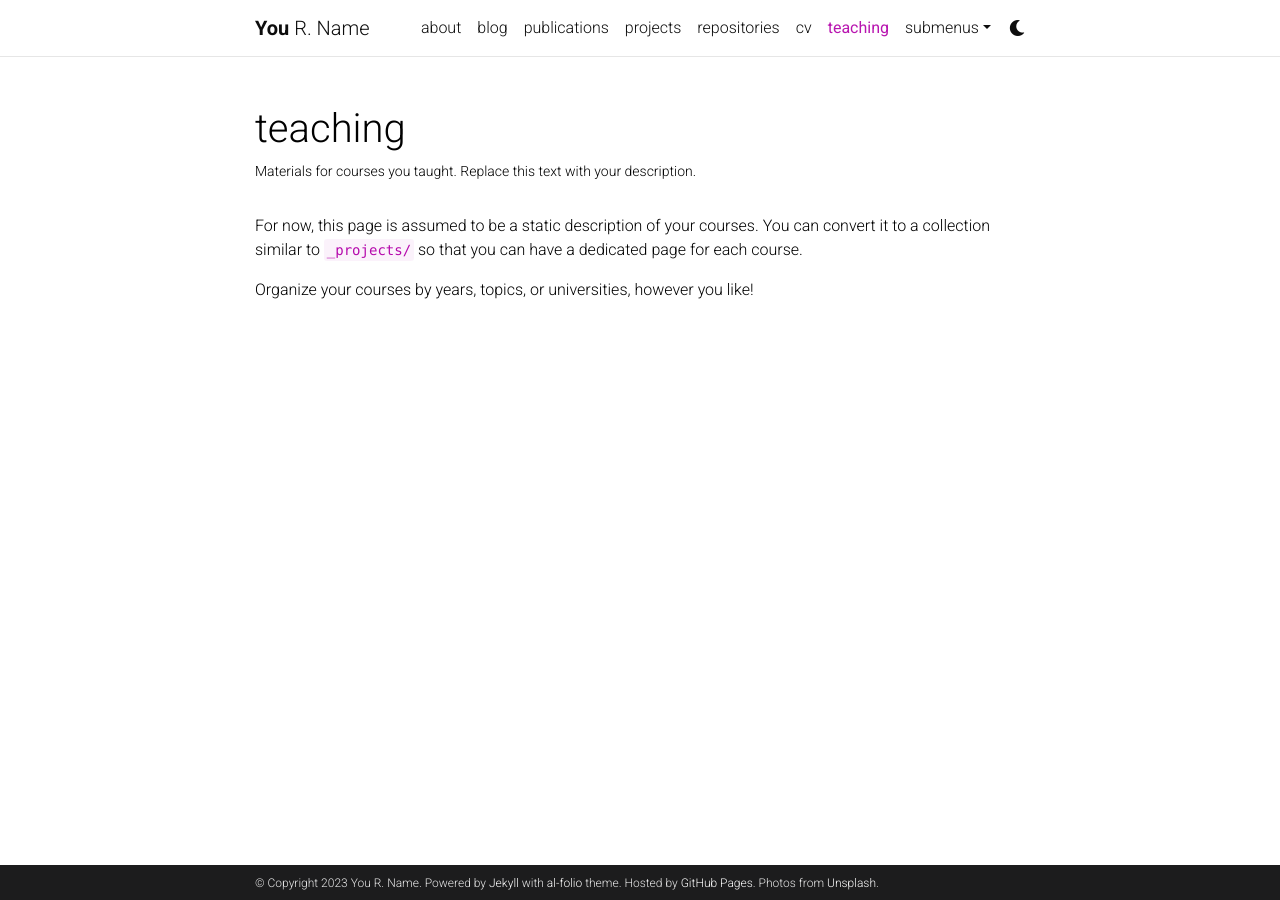
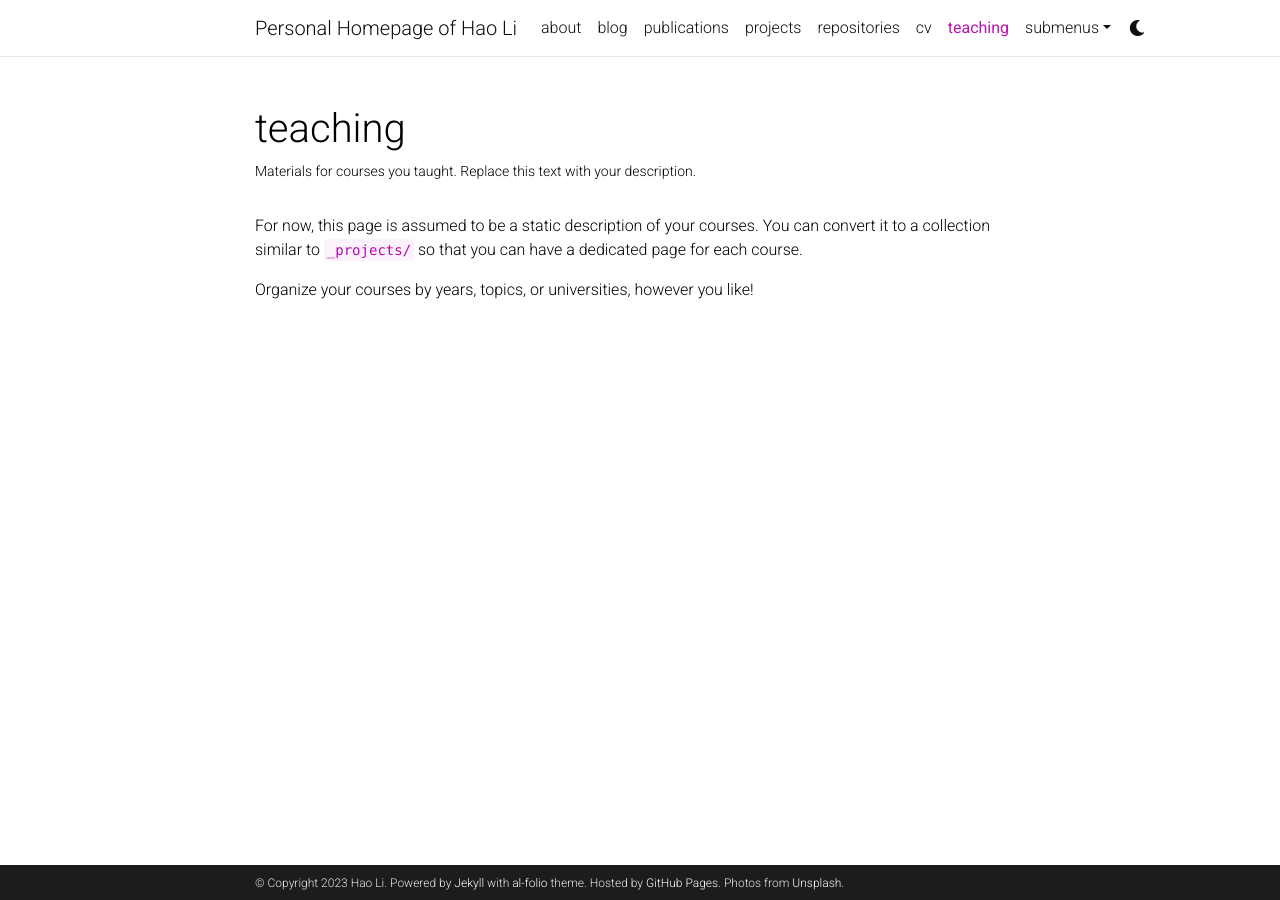
Before and after one commit to leolee99/leolee99.github.io, a Jekyll site: the page built from _pages/teaching.md, in a window 1280 px wide. Built offline with Jekyll 4.4.1, drawn with Linux system fonts in a browser that asks for light colours; comment, search, counter and statistics services are not loaded; a style sheet for code colours, icons or effects is not loaded.

Commit message:
Update _config.yml

```diff
--- a/_config.yml
+++ b/_config.yml
@@ -2,11 +2,11 @@
 # Site settings
 # -----------------------------------------------------------------------------
 
-title: blank # the website title (if blank, full name will be used instead)
-first_name: You
-middle_name: R.
-last_name: Name
-email: you@example.com
+title: Personal Homepage of Hao Li # the website title (if blank, full name will be used instead)
+first_name: Hao
+middle_name:
+last_name: Li
+email: 18th.leolee@gmail.com
 description: > # the ">" symbol means to ignore newlines until "footer_text:"
   A simple, whitespace theme for academics. Based on [*folio](https://github.com/bogoli/-folio) design.
 footer_text: >
```
